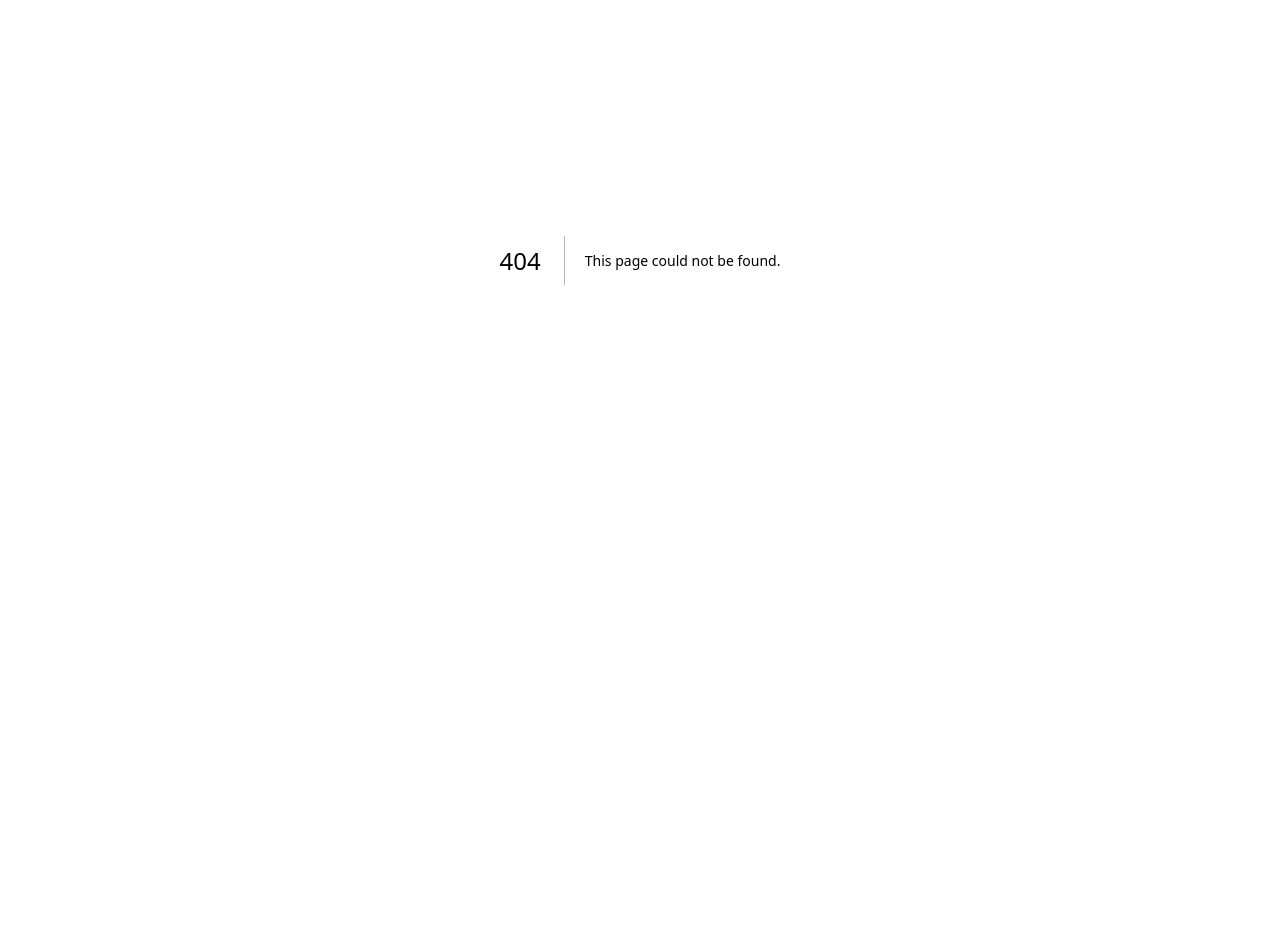
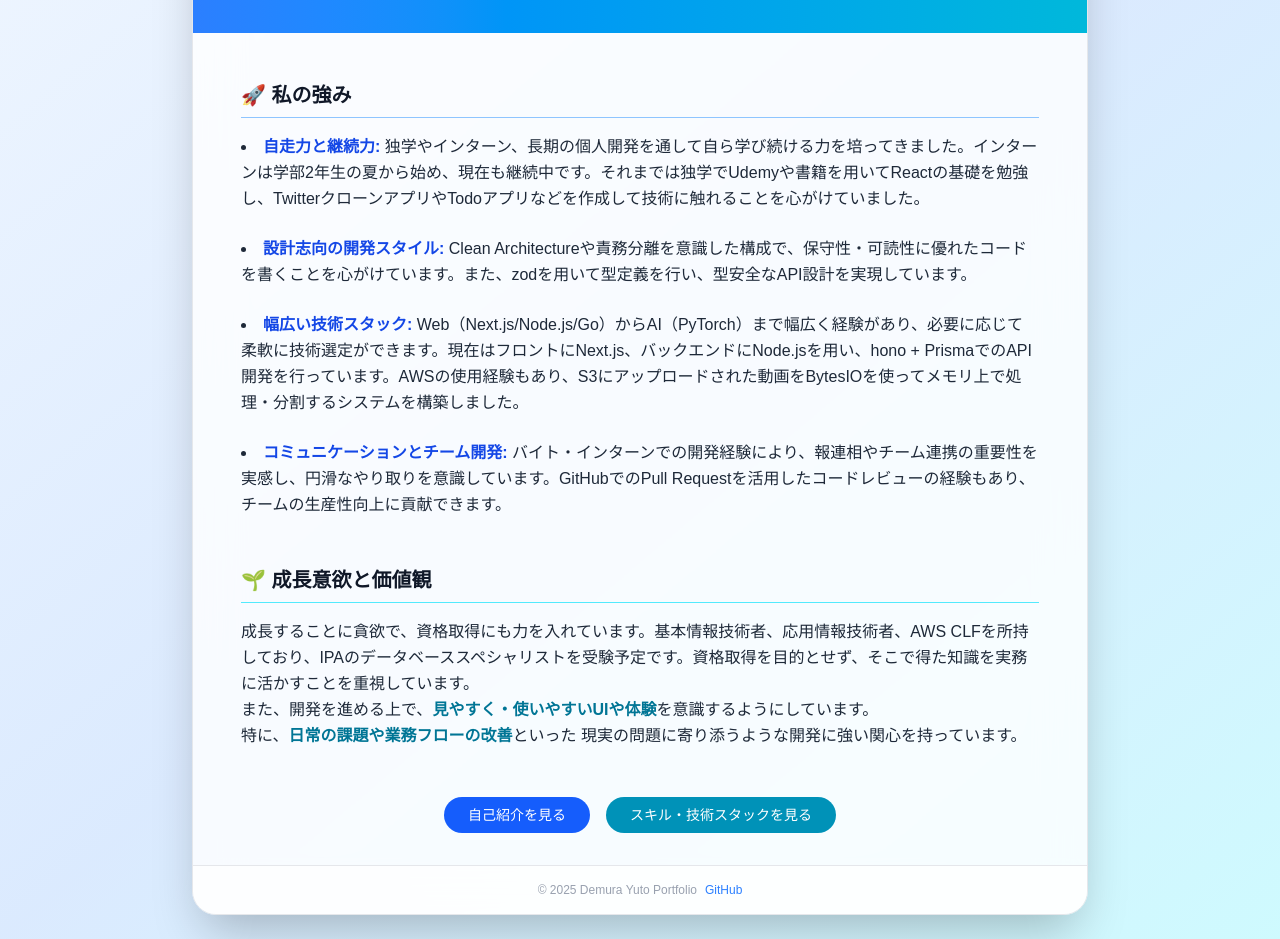
Before and after one commit to dem3860/demu.dev, a Next.js app: page /pr in a window 1280 px wide. Before the commit this address had no page. Shown: the part 140-1079 px from the top of the page. Before the commit the page ends 800 px from the top, so only its background shows below. Built offline with nearby package versions, Linux system fonts and the light colour scheme.

Commit message:
アピールページの実装

```diff
--- /dev/null
+++ b/src/app/pr/page.tsx
@@ -0,0 +1,81 @@
+import { PortfolioLayout } from "@/components/ui/PortfolioLayout";
+import { Section } from "@/components/ui/Section";
+import Link from "next/link";
+
+export default function Strengths() {
+  return (
+    <PortfolioLayout
+      title="強み・PR"
+      subtitle="自身の特徴・強み・価値観をご紹介します。"
+    >
+      <div className="flex flex-col gap-12 px-6 py-10 sm:px-12 sm:py-12">
+        <Section title="🚀 私の強み" borderColor="border-blue-300">
+          <ul className="space-y-6 text-gray-800 list-disc list-inside leading-relaxed text-[15px] sm:text-base">
+            <li>
+              <strong className="font-semibold text-blue-700">
+                自走力と継続力:
+              </strong>{" "}
+              独学やインターン、長期の個人開発を通して自ら学び続ける力を培ってきました。インターンは学部2年生の夏から始め、現在も継続中です。それまでは独学でUdemyや書籍を用いてReactの基礎を勉強し、TwitterクローンアプリやTodoアプリなどを作成して技術に触れることを心がけていました。
+            </li>
+            <li>
+              <strong className="font-semibold text-blue-700">
+                設計志向の開発スタイル:
+              </strong>{" "}
+              Clean
+              Architectureや責務分離を意識した構成で、保守性・可読性に優れたコードを書くことを心がけています。また、zodを用いて型定義を行い、型安全なAPI設計を実現しています。
+            </li>
+            <li>
+              <strong className="font-semibold text-blue-700">
+                幅広い技術スタック:
+              </strong>{" "}
+              Web（Next.js/Node.js/Go）からAI（PyTorch）まで幅広く経験があり、必要に応じて柔軟に技術選定ができます。現在はフロントにNext.js、バックエンドにNode.jsを用い、hono
+              +
+              PrismaでのAPI開発を行っています。AWSの使用経験もあり、S3にアップロードされた動画をBytesIOを使ってメモリ上で処理・分割するシステムを構築しました。
+            </li>
+            <li>
+              <strong className="font-semibold text-blue-700">
+                コミュニケーションとチーム開発:
+              </strong>{" "}
+              バイト・インターンでの開発経験により、報連相やチーム連携の重要性を実感し、円滑なやり取りを意識しています。GitHubでのPull
+              Requestを活用したコードレビューの経験もあり、チームの生産性向上に貢献できます。
+            </li>
+          </ul>
+        </Section>
+
+        <Section title="🌱 成長意欲と価値観" borderColor="border-cyan-300">
+          <p className="text-gray-800 leading-relaxed text-[15px] sm:text-base">
+            成長することに貪欲で、資格取得にも力を入れています。基本情報技術者、応用情報技術者、AWS
+            CLFを所持しており、IPAのデータベーススペシャリストを受験予定です。資格取得を目的とせず、そこで得た知識を実務に活かすことを重視しています。
+            <br className="hidden sm:block" />
+            また、開発を進める上で、
+            <strong className="text-cyan-700">
+              見やすく・使いやすいUIや体験
+            </strong>
+            を意識するようにしています。
+            <br className="hidden sm:block" />
+            特に、
+            <strong className="text-cyan-700">
+              日常の課題や業務フローの改善
+            </strong>
+            といった 現実の問題に寄り添うような開発に強い関心を持っています。
+          </p>
+        </Section>
+      </div>
+
+      <div className="flex flex-col sm:flex-row justify-center gap-4 px-8 pb-8">
+        <Link
+          href="/"
+          className="px-6 py-2 bg-blue-600 hover:bg-blue-700 text-white font-medium rounded-full text-sm transition duration-200 text-center"
+        >
+          自己紹介を見る
+        </Link>
+        <Link
+          href="/skills"
+          className="px-6 py-2 bg-cyan-600 hover:bg-cyan-700 text-white font-medium rounded-full text-sm transition duration-200 text-center"
+        >
+          スキル・技術スタックを見る
+        </Link>
+      </div>
+    </PortfolioLayout>
+  );
+}
```
